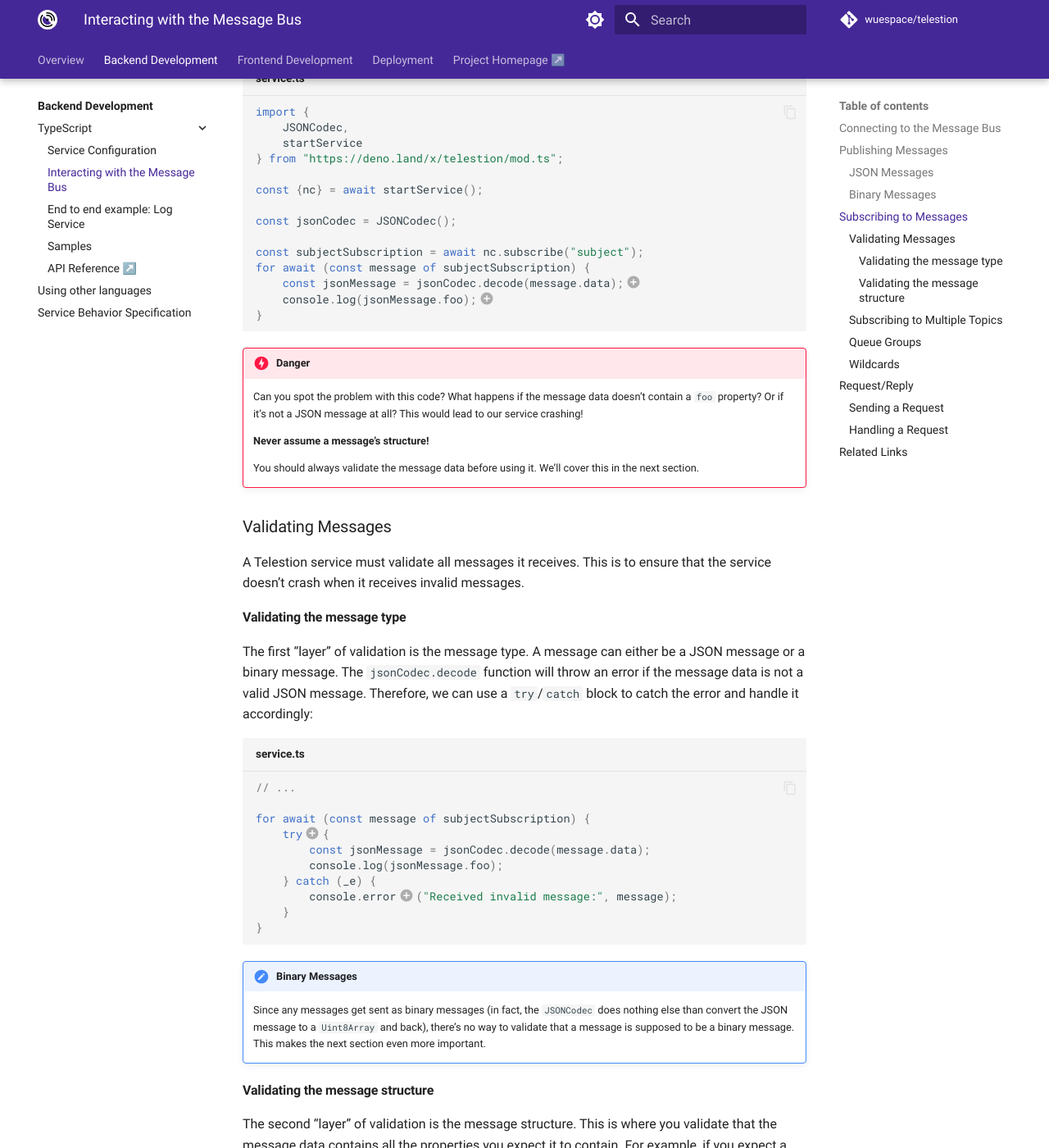
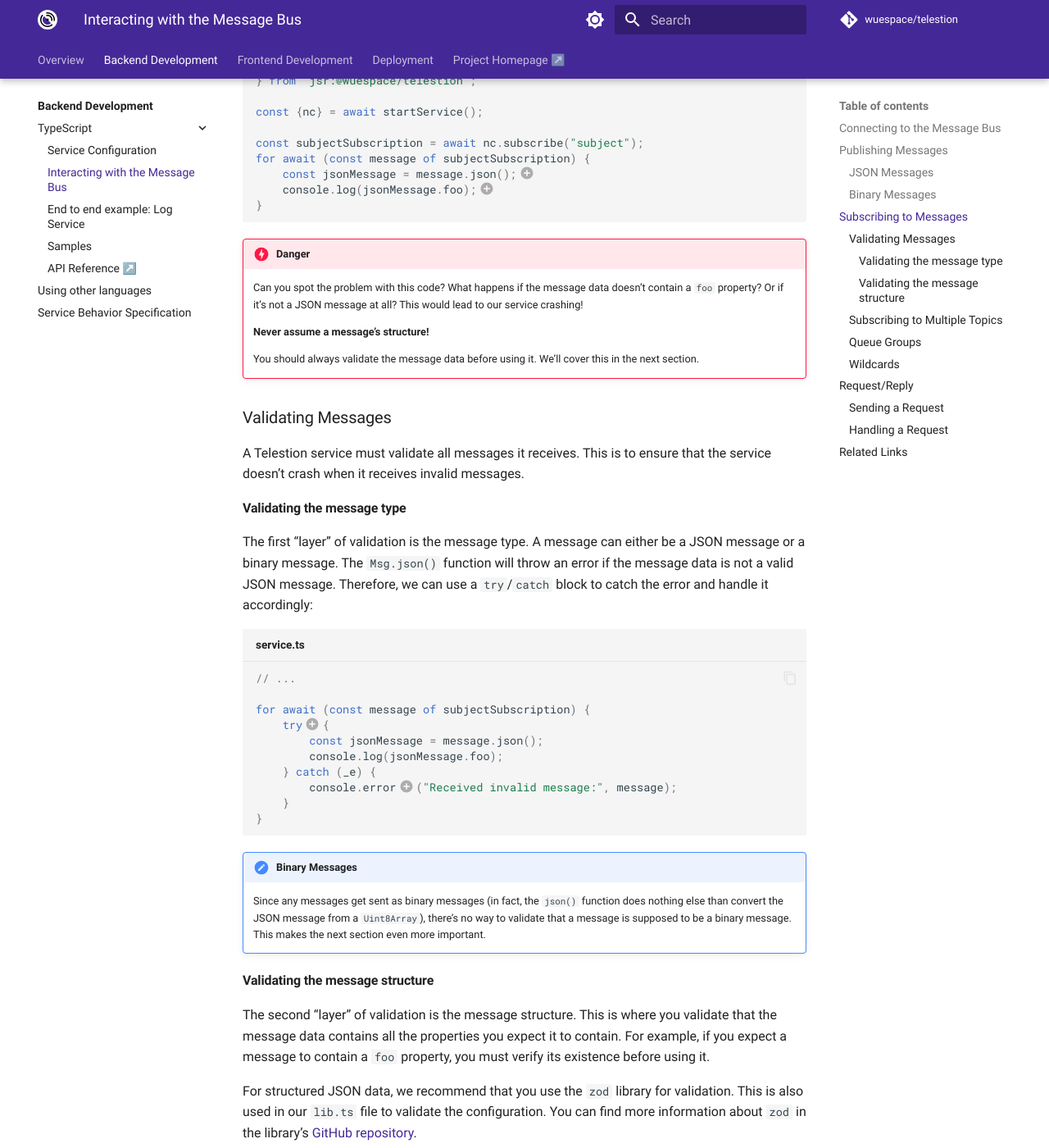
Before and after one commit to wuespace/telestion, an MkDocs documentation site: the page built from docs/docs/Backend Development/typescript/message-bus.md, in a window 1280 px wide and 1400 px high, scrolled down 2821 px. Shown: the whole window at 82% size. Built offline with MkDocs 1.6.1 and Material for MkDocs 9.7.7, drawn with Linux system fonts in a browser that asks for light colours; emoji names are drawn with the system emoji font; a script that is not in the unit is left out; plug-ins that fetch from the network failed and are left out; comment, search, counter and statistics services are not loaded; some of the changed text lies outside the part shown.

Commit message:
Update the documentation to reflect Deno / NATS upgrade

````diff
--- a/docs/docs/Backend Development/typescript/message-bus.md
+++ b/docs/docs/Backend Development/typescript/message-bus.md
@@ -21,7 +21,7 @@
 ```typescript title="service.ts"
 import {
     startService
-} from "https://deno.land/x/telestion/mod.ts";
+} from "jsr:@wuespace/telestion";
 
 const {nc/* (1)! */} = await startService(/* (2)! */);
 ```
@@ -56,24 +56,18 @@
 
 ```typescript title="service.ts"
 import {
-    JSONCodec,
     startService
-} from "https://deno.land/x/telestion/mod.ts";
-// or: import { JSONCodec } from "https://deno.land/x/nats/src/mod.ts";
+} from "jsr:@wuespace/telestion";
 
 const {nc} = await startService();
 
-const jsonCodec = JSONCodec();//(2)!
-
-await nc.publish("subject", jsonCodec.encode/*(3)!*/({
+await nc.publish("subject", JSON.stringify/*(1)!*/({
     foo: "some arbitrary JSON-compatible data",
     bar: 42
 }));
 ```
 
-1. Import the `JSONCodec` (for convenience, this gets re-exported by the `lib.ts`, but you can also import it directly from the NATS library).
-2. Create a new `JSONCodec` instance.
-3. Encode the JSON object using the `JSONCodec` instance.
+1. Encode the object into a JSON `string`.
 
 ### Binary Messages
 
@@ -82,7 +76,7 @@
 ```typescript title="service.ts"
 import {
     startService
-} from "https://deno.land/x/telestion/mod.ts";
+} from "jsr:@wuespace/telestion";
 
 const {nc} = await startService();
 
@@ -99,7 +93,7 @@
 ```typescript title="service.ts"
 import {
     startService
-} from "https://deno.land/x/telestion/mod.ts";
+} from "jsr:@wuespace/telestion";
 
 const {nc} = await startService();
 
@@ -119,22 +113,19 @@
 
 ```typescript title="service.ts"
 import {
-    JSONCodec,
     startService
-} from "https://deno.land/x/telestion/mod.ts";
+} from "jsr:@wuespace/telestion";
 
 const {nc} = await startService();
 
-const jsonCodec = JSONCodec();
-
 const subjectSubscription = await nc.subscribe("subject");
 for await (const message of subjectSubscription) {
-    const jsonMessage = jsonCodec.decode(message.data);//(1)!
+    const jsonMessage = message.json();//(1)!
     console.log(jsonMessage.foo);//(2)!
 }
 ```
 
-1. Decode the message data using the `JSONCodec` instance.
+1. Decode the message payload using the built-in `json()` method. This will decode the message data if it's a JSON message and throw an error if it's not.
 2. Print the `foo` property of the decoded JSON message to the console.
 
 !!! danger
@@ -150,14 +141,14 @@
 
 #### Validating the message type
 
-The first "layer" of validation is the message type. A message can either be a JSON message or a binary message. The `jsonCodec.decode` function will throw an error if the message data is not a valid JSON message. Therefore, we can use a `try`/`catch` block to catch the error and handle it accordingly:
+The first "layer" of validation is the message type. A message can either be a JSON message or a binary message. The `Msg.json()` function will throw an error if the message data is not a valid JSON message. Therefore, we can use a `try`/`catch` block to catch the error and handle it accordingly:
 
 ```typescript title="service.ts"
 // ...
 
 for await (const message of subjectSubscription) {
     try/*(3)!*/{
-        const jsonMessage = jsonCodec.decode(message.data);
+        const jsonMessage = message.json();
         console.log(jsonMessage.foo);
     } catch (_e) {
         console.error/*(2)!*/("Received invalid message:", message);
@@ -165,12 +156,12 @@
 }
 ```
 
-1. Catch the error thrown by `jsonCodec.decode`.
+1. Catch the error thrown by `Msg.json()`.
 2. Print the error message to the console (or do whatever else you want to do when you receive an invalid message).
 3. Wrap the code that decodes the message in a `try`/`catch` block.
 
 !!! note "Binary Messages"
-	Since any messages get sent as binary messages (in fact, the `JSONCodec` does nothing else than convert the JSON message to a `Uint8Array` and back), there's no way to validate that a message is supposed to be a binary message. This makes the next section even more important.
+	Since any messages get sent as binary messages (in fact, the `json()` function does nothing else than convert the JSON message from a `Uint8Array`), there's no way to validate that a message is supposed to be a binary message. This makes the next section even more important.
 
 #### Validating the message structure
 
@@ -223,7 +214,7 @@
 for await (const message of subjectSubscription) {
     try {
         const jsonMessage = fooMessageSchema.parse/*(1)!*/(
-            jsonCodec.decode(message.data)
+            message.json()
         );
 
         console.log(jsonMessage/*(2)!*/.foo);
@@ -392,16 +383,16 @@
             if (action === "get") {
                 // retrieve the value from the store
                 message.respond(
-                    jsonCodec.encode(store[key])
+                    JSON.stringify(store[key])
                 );
             } else if (action === "set") {
                 // set the value in the store
-                store[key] = jsonCodec.decode(message.data);
-                message.respond(jsonCodec.encode({ok: true});
+                store[key] = message.json();
+                message.respond(JSON.stringify({ok: true});
             }
         } catch (error) {
             message.respond(
-                jsonCodec.encode({error: error.message})
+                JSON.stringify({error: error.message})
             );
         }
     }
@@ -433,7 +424,7 @@
 
 const response = await nc.request/*(1)!*/(
     "fooRequest"/*(2)!*/,
-    jsonCodec.encode({foo: "bar"})/*(3)!*/
+    JSON.stringify({foo: "bar"})/*(3)!*/
 );
 console.log(response.data);
 ```
@@ -448,7 +439,7 @@
 	```typescript
 	const response = await nc.request(
     	"fooRequest",
-		jsonCodec.encode({foo: "bar"}),
+		JSON.stringify({foo: "bar"}),
 		{timeout: 1000}
 	);
 	```
@@ -466,7 +457,7 @@
 
 (async () => {
 	for await (const message of requestMessages) {//(2)!
-		message.respond/*(3)!*/(jsonCodec.encode({bar: "baz"}));
+		message.respond/*(3)!*/(JSON.stringify({bar: "baz"}));
 	}
 })();
 ```
````
Also changed, not shown: docs/docs/Backend Development/typescript/configuration.md (+1 -1 lines), docs/docs/Backend Development/typescript/e2e-log-service.md (+10 -10 lines), docs/docs/Backend Development/typescript/index.md (+1 -1 lines).
